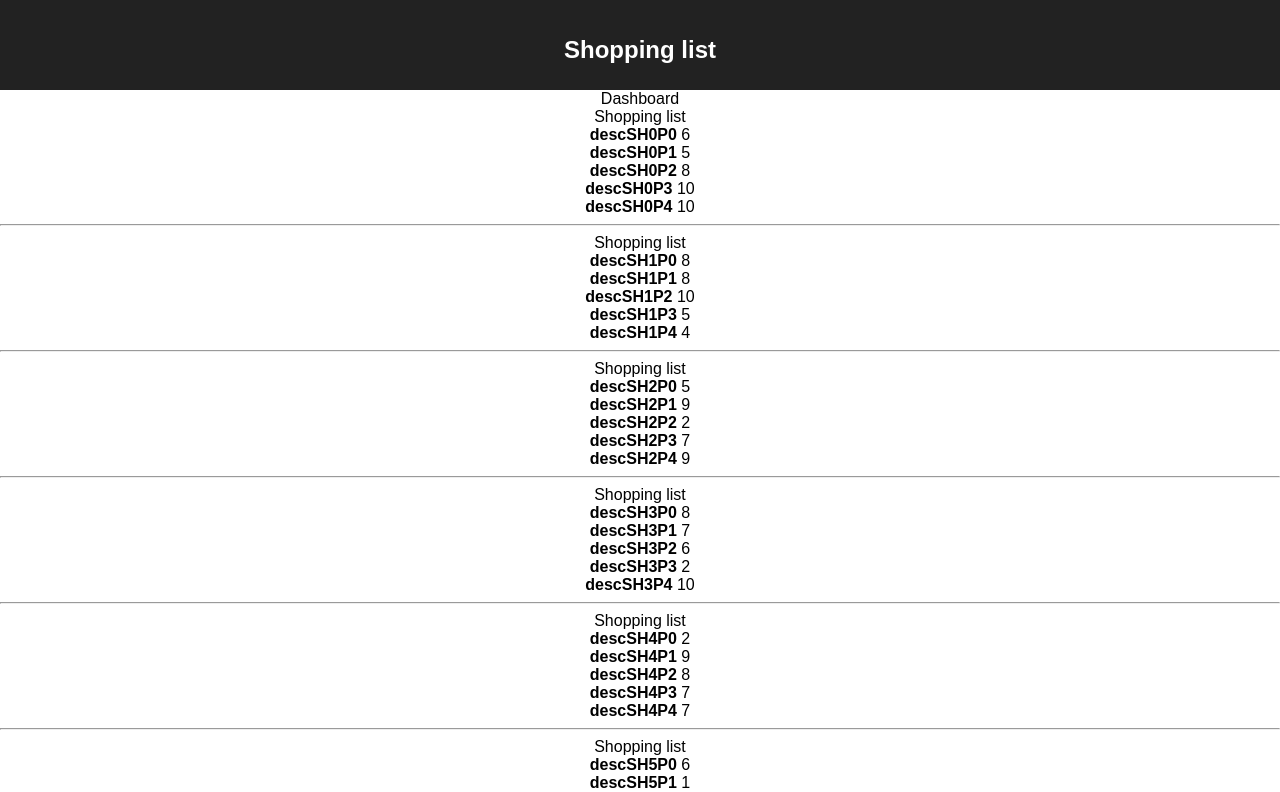
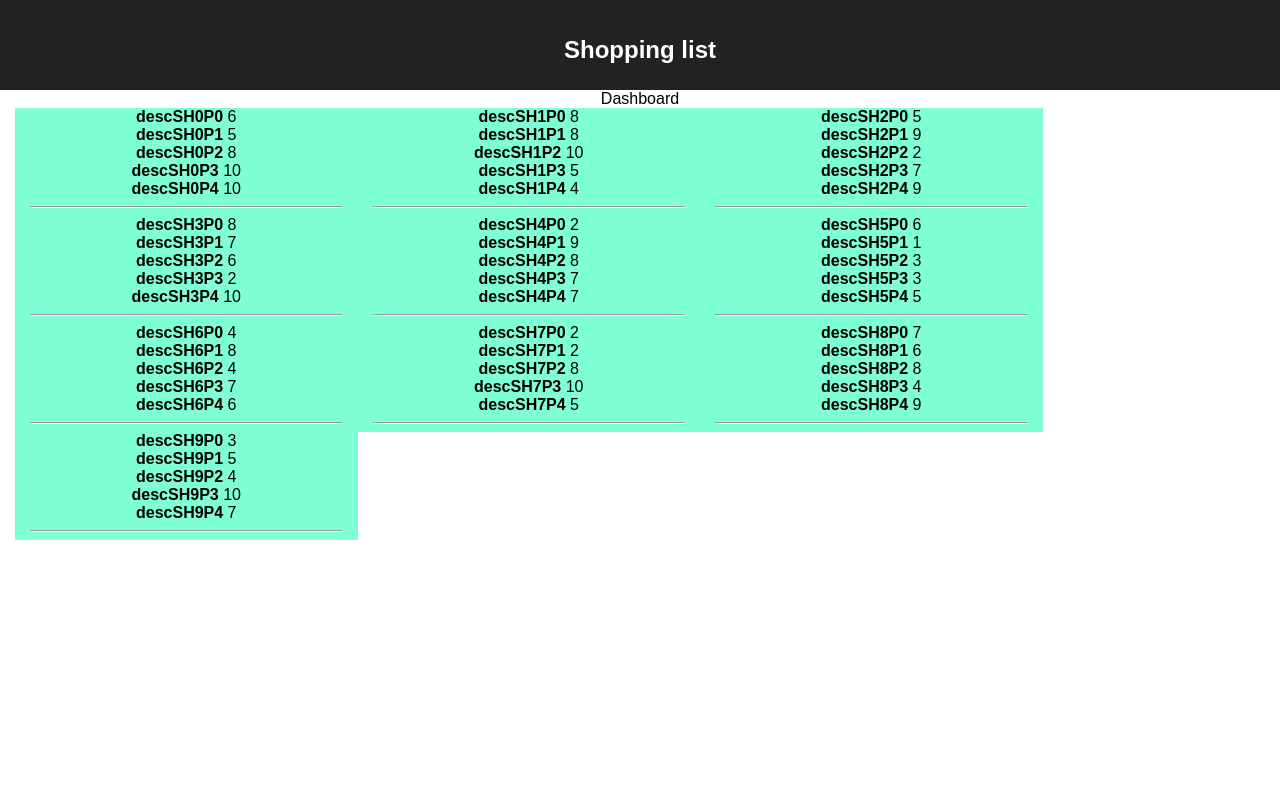
Before and after one commit to stefyrosca/shopping-list, a React (Create React App) app: page / in a window 1280 px wide. Shown: the top 792 px of the page. Built offline with nearby package versions, Linux system fonts and the light colour scheme.

Commit message:
Add basic style

```diff
--- a/package.json
+++ b/package.json
@@ -17,5 +17,10 @@
     "build": "react-scripts build",
     "test": "react-scripts test --env=jsdom",
     "eject": "react-scripts eject"
+  },
+  "devDependencies": {
+    "css-loader": "^0.28.7",
+    "react-css-modules": "^4.7.1",
+    "style-loader": "^0.19.0"
   }
 }
--- a/src/pages/dashboard/Dashboard.js
+++ b/src/pages/dashboard/Dashboard.js
@@ -1,6 +1,7 @@
 import React, {Component} from 'react'
 import {connect} from "react-redux";
 import {ShoppingListComponent} from "../shopping-list/ShoppingList";
+import style from './style.css'
 
 class DashboardComponent extends Component {
     constructor(props) {
@@ -10,9 +11,9 @@ class DashboardComponent extends Component {
 
     render() {
         return <div>Dashboard
-            <div>
+            <div className='container'>
                 {this.props.shoppingList.items.map((shoppingList, index) => {
-                    return <ShoppingListComponent key={index} shoppingList={shoppingList}/>
+                    return <div key={index} className={'col'}><ShoppingListComponent shoppingList={shoppingList}/></div>
                 })}
             </div>
         </div>
--- /dev/null
+++ b/src/pages/dashboard/style.css
@@ -0,0 +1,17 @@
+.container {
+    padding-right: 15px;
+    padding-left: 15px;
+    margin-right: auto;
+    margin-left: auto;
+    background-color: lightblue;
+}
+
+.col {
+    position: relative;
+    min-height: 1px;
+    padding-right: 15px;
+    padding-left: 15px;
+    width: 25%;
+    float: left;
+    background-color: aquamarine;
+}
--- a/src/pages/shopping-list/ShoppingList.js
+++ b/src/pages/shopping-list/ShoppingList.js
@@ -4,13 +4,12 @@ export class ShoppingListComponent extends Component {
     constructor(props) {
         super(props);
         this.state = {items: []};
-        console.log(this.props.shoppingList)
     }
 
     render() {
-        return <div>Shopping list
-            {this.props.shoppingList.items.map(item => {
-                return <div><span><strong>{item.name}</strong></span> {item.quantity}</div>
+        return <div>
+            {this.props.shoppingList.items.map((item, index) => {
+                return <div key={index}><span><strong>{item.name}</strong></span> {item.quantity}</div>
             })}
             <hr/>
         </div>
```
